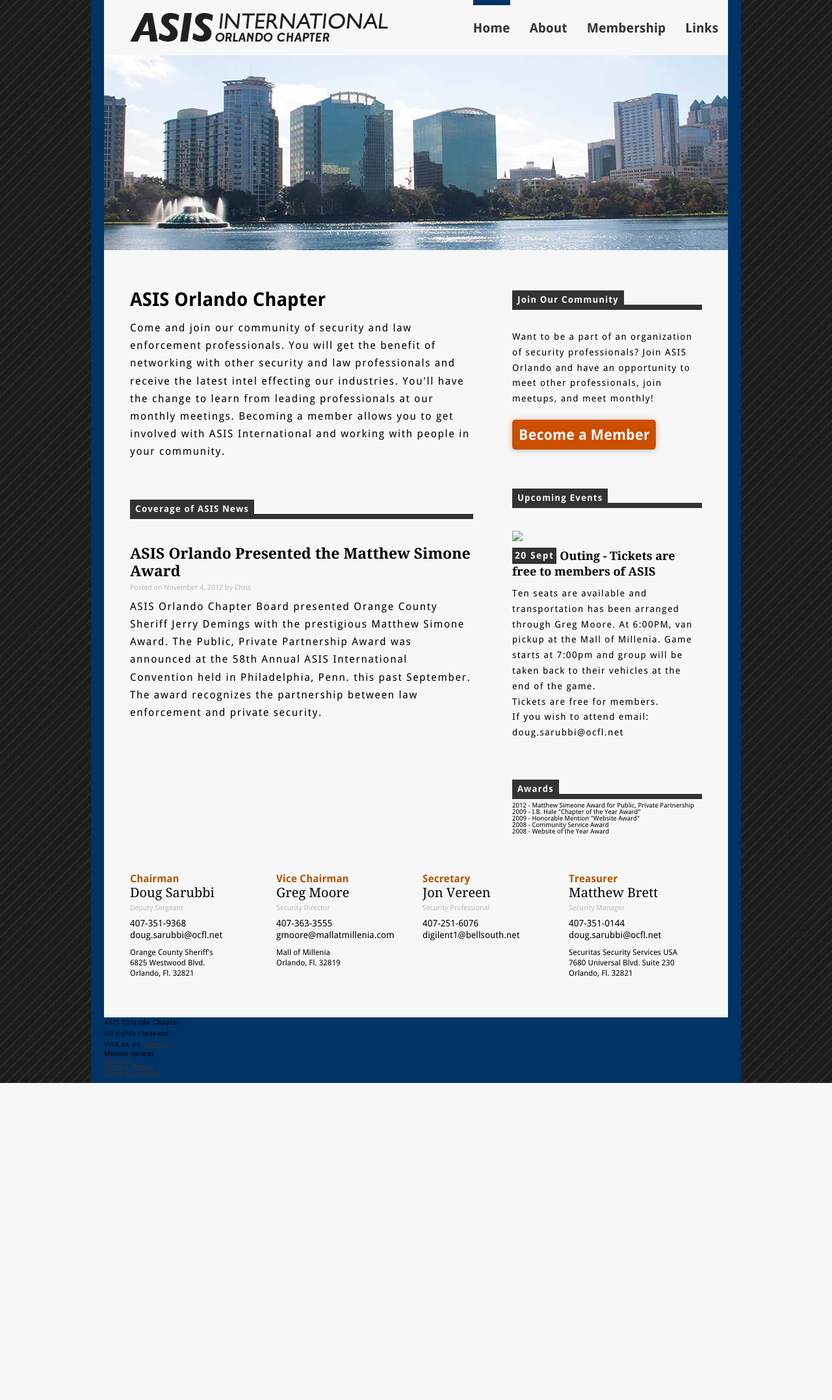
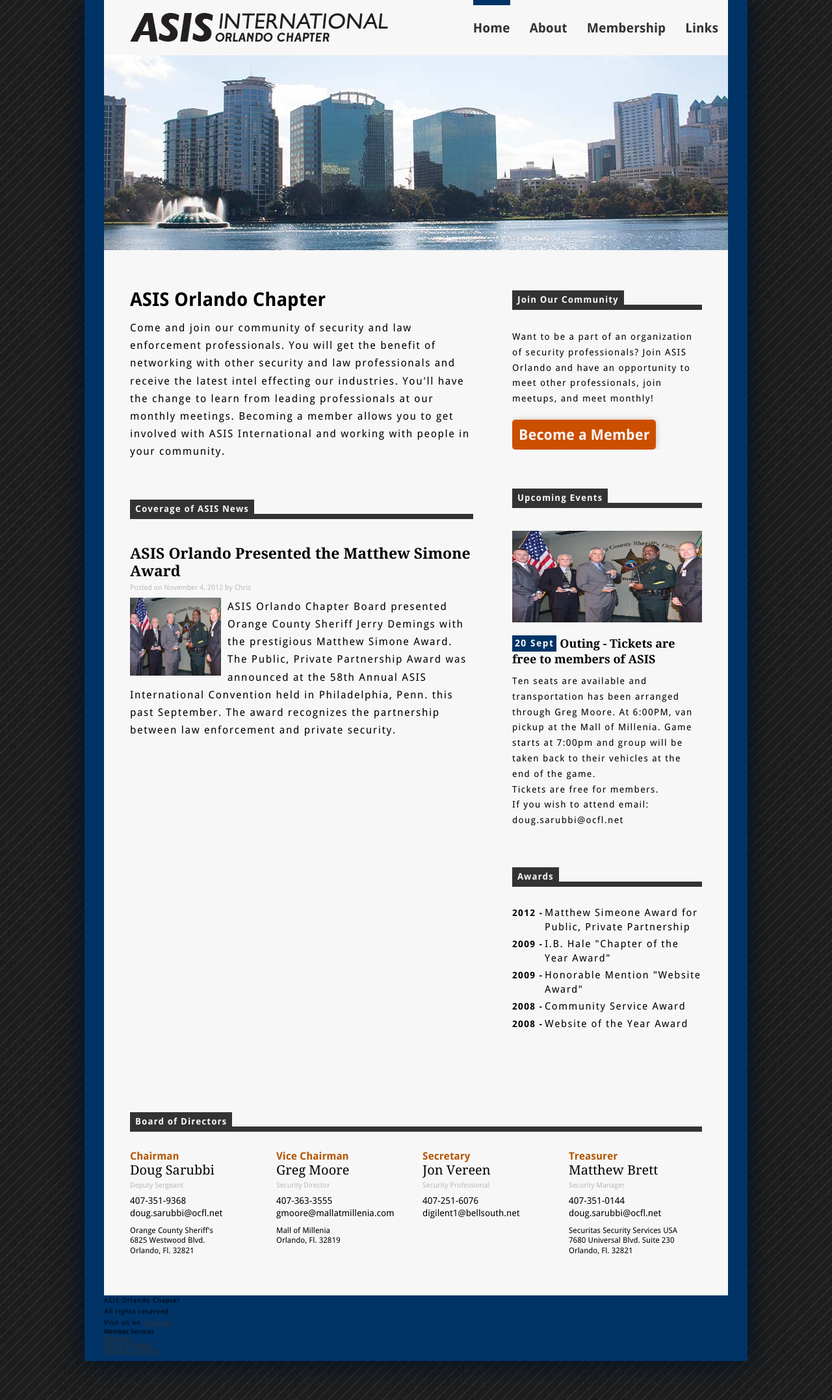
Before and after one commit to bigairali/ASIS_Orlando, a PHP site: page / in a window 1280 px wide. Shown: the whole page at 65% size. Before the commit the page ends 1667 px from the top, so only its background shows below. Run offline with PHP 8.4, Linux system fonts and the light colour scheme.

Commit message:
Fixes and continous styling
Fixed the Awards years, Fixed markup for Links, Memberships, Added Temp
Photos

```diff
--- a/css/style.css
+++ b/css/style.css
@@ -124,6 +124,7 @@ table {
 /* Global Styles ============================================================================ */
 
 body {
+	padding-bottom: 60px;
 	background: url("../images/pinstriped_suit.png");
 	font-family: 'droid_sansregular';
 	font-size: 10px;
@@ -132,6 +133,7 @@ body {
 p {
 	letter-spacing: 0.1em;
 	line-height: 1.7em;
+	overflow: hidden;
 }
 
 /* div clear */
@@ -152,13 +154,15 @@ a:hover {
 #container {
 	width: 960px;
 	margin: 0 auto;
-	padding: 0 20px 10px;
+	padding: 0 30px 10px;
 	background-color: #003366;
+	box-shadow: 0px 0px 40px 4px #001122;
 }
 
 /* White Background */
 #main {
 	background-color: #f7f7f7;
+	padding-bottom: 60px;
 }
 
 /* Content Columns */
@@ -186,7 +190,7 @@ aside p {
 }
 
 	/* Dividers that have content immediately after them */
-h3 + p, h3 + img {
+h3 + p, h3 + img, h3 + ul {
 	margin-top: 30px;
 }
 
@@ -195,12 +199,20 @@ h2, h3 {
 	margin: 60px 0 15px;
 }
 
-	/* Current Page */
+	/* Current Page Title */
 h2 {
 	font-size: 2.9em;
 	font-family: 'droid_sansbold';
 }
 
+	/* Page Dividers */
+h3 {
+	margin-bottom: 5px;
+	border-bottom: 8px solid #333333;
+	letter-spacing: 0.1em;
+}
+
+	/* New Titles */
 h4 {
 	margin: 40px 0 10px;
 	font-family: 'droid_serifbold';
@@ -229,11 +241,19 @@ h4 {
 	display: inline-block;
 }
 
-h3 {
-	margin-bottom: 5px;
-	border-bottom: 8px solid #333333;
-	letter-spacing: 0.1em;
+	/* Thumbnails for images */
+.news_thumb {
+	margin-right: 10px;
+	display: inline-block;
+	float: left;
 }
+
+.upcoming_thumb {
+	margin-bottom: 10px;
+	display: inline-block;
+}
+
+
 
 
 /* Header Styles ============================================================================ */
@@ -271,14 +291,14 @@ nav a {
 	text-decoration: none;
 
 	/* transitions */
-	transition: border-top 1s;
-	-moz-transition: border-top 1s; /* Firefox 4 */
-	-webkit-transition: border-top 1s; /* Safari and Chrome */
-	-o-transition: border-top 1s; /* Opera */
-	transition: border-top 1s;
-	-moz-transition: border-top 1s; /* Firefox 4 */
-	-webkit-transition: border-top 1s; /* Safari and Chrome */
-	-o-transition: border-top 1s; /* Opera */
+	transition: border-top 0.5s;
+	-moz-transition: border-top 0.5s; /* Firefox 4 */
+	-webkit-transition: border-top 0.5s; /* Safari and Chrome */
+	-o-transition: border-top 0.5s; /* Opera */
+	transition: border-top 0.5s;
+	-moz-transition: border-top 0.5s; /* Firefox 4 */
+	-webkit-transition: border-top 0.5s; /* Safari and Chrome */
+	-o-transition: border-top 0.5s; /* Opera */
 }
 
 nav a:hover {
@@ -293,19 +313,19 @@ nav a:hover {
 /* Board of directors Styles ============================================================================ */
 #directors {
 	margin-top: 60px;
-	padding: 0 40px 60px;
+	padding: 0 40px;
 	overflow: hidden;
 	letter-spacing: 0;
 }
 
-#directors > ul {
+.director_container > ul {
 	margin-left: 20px;
 	width: 205px;
 	float: left;
 
 }
 
-#directors > ul:first-child {
+.director_container > ul:first-child {
 	margin-left: 0;
 }
 
@@ -339,6 +359,10 @@ h4 {
 	line-height: 1.2em;
 }
 
+.director_container {
+	padding-top: 25px;
+}
+
 
 /* Side Column Styles ============================================================================ */
 
@@ -365,10 +389,33 @@ aside > h4 {
 	font-size: 1.8em;
 }
 
+aside ul {
+	font-size: 1.4em;
+	letter-spacing: 0.1em;
+	line-height: 1.5em;
+}
+
+aside ul li {
+	margin-bottom: 5px;
+	overflow: hidden;
+}
+
+aside ul li > p {
+	font-size: 1.1em;
+	line-height: 1.4em;
+}
+
+aside ul li > span {
+	width: 50px;
+	font-family: 'droid_sansbold';
+	display: block;
+	float: left;
+}
+
 .upcoming-date {
 	padding: 2px 4px;
 	margin-right: 5px;
-	background: #333333;
+	background: #003366;
 	color: #f7f7f7;
 	font-family: 'droid_sansbold';
 	font-size: 0.8em;
--- a/index.html
+++ b/index.html
@@ -64,7 +64,7 @@
 
 				<div>
 					<h4>ASIS Orlando Presented the Matthew Simone Award<span class="post-author">Posted on November 4, 2012 by Chris</span></h4>
-					<p>ASIS Orlando Chapter Board presented Orange County Sheriff Jerry Demings with the prestigious Matthew Simone Award. The Public, Private Partnership Award was announced at the 58th Annual ASIS International Convention held in Philadelphia, Penn. this past September. The award recognizes the partnership between law enforcement and private security.</p>
+					<p><img class="news_thumb" src="images/getting_award.jpg" alt="Aliquote" width="140" height="120"> ASIS Orlando Chapter Board presented Orange County Sheriff Jerry Demings with the prestigious Matthew Simone Award. The Public, Private Partnership Award was announced at the 58th Annual ASIS International Convention held in Philadelphia, Penn. this past September. The award recognizes the partnership between law enforcement and private security.</p>
 				</div>
 			</div>
 
@@ -74,7 +74,7 @@
 				<p>Want to be a part of an organization of security professionals? Join ASIS Orlando and have an opportunity to meet other professionals, join meetups, and meet monthly! <a class="member" href="#">Become a Member</a></p>
 
 				<h3><span class="title-section">Upcoming Events</span></h3>
-				<img src="#" />
+				<img class="upcoming_thumb" src="images/getting_award.jpg" alt="Aliquote" width="292" height="141">
 				<h4><span class="upcoming-date">20 Sept</span>Outing - Tickets are free to members of ASIS</h4>
 				<p>Ten seats are available and transportation has been arranged through Greg Moore. At 6:00PM, van pickup at the Mall of Millenia. Game starts at 7:00pm and group will be taken back to their vehicles at the end of the game.</p>
 				<p>Tickets are free for members.</p>
@@ -82,17 +82,20 @@
 
 				<h3><span class="title-section">Awards</span></h3>
 				<ul>
-					<li><span>2012 -</span> Matthew Simeone Award for Public, Private Partnership</li>
-					<li><span>2009 -</span> I.B. Hale "Chapter of the Year Award"</li>
-					<li><span>2009 -</span> Honorable Mention "Website Award"</li>
-					<li><span>2008 -</span> Community Service Award</li>
-					<li><span>2008 -</span> Website of the Year Award</li>
+					<li><span>2012 -</span><p>Matthew Simeone Award for Public, Private Partnership</p></li>
+					<li><span>2009 -</span><p>I.B. Hale "Chapter of the Year Award"</p></li>
+					<li><span>2009 -</span><p>Honorable Mention "Website Award"</p></li>
+					<li><span>2008 -</span><p>Community Service Award</p></li>
+					<li><span>2008 -</span><p>Website of the Year Award</p></li>
 				</ul>
 			</aside>
 
 			<div class="clear"></div>
 
 			<div id="directors">
+				<h3><span class="title-section">Board of Directors</span></h3>
+
+				<div class="director_container">
 					<ul>
 						<li class="position">Chairman</li>
 						<li class="name">Doug Sarubbi</li>
@@ -139,6 +142,7 @@
 						</li>
 					</ul>
 				</div>
+			</div>
 
 			<div class="clear"></div>
 
--- a/links.html
+++ b/links.html
@@ -47,12 +47,12 @@
 
 			<img src="" />
 
-			<div>
-
+				<div class="main_column">
 					<h2>Weblinks</h2>
 					<p>Below are links for easy access to legislation information and other helpful information. If our members would like to contribute more helpful links, please contact Dave Murray at <a href="mailto:dave@gonnagetcha.com">dave@gonnagetcha.com</a>.</p>
 
 					<h3><span class="title-section">Security Industry Links</span></h3>
+
 					<section>
 						<h4>Law Enforcement</h4>
 
@@ -115,6 +115,7 @@
 					</ul>
 				</aside>
 
+				<div class="clear"></div>
 
 		</section><!-- /main -->
 
--- a/membership.html
+++ b/membership.html
@@ -45,6 +45,7 @@
 
 			<img src="" />
 
+			<div class="main_column">
 				<h2>Join the Community</h2>
 				<p>By joining our ASIS Chapter, ASIS International members in Central Florida can participate on the local level. Established July 22, 1969, we have a long history of security professionals who have mad a great impact locally and nationally on our industry. Participating grants members the benefit of joining security and law enforcement professionals in our chapter, the opportunity to network, and keep pace with the latest intel effecting out industries and learning from leading professionals speaking at our monthly meeting. Joining also allows members to get involved from the ground up in ASIS International and working with some of the best people in your community.</p>
 
@@ -60,6 +61,7 @@
 				<div>
 					<h4>Congratulations to Tim Wood<span class="post-author">Posted on November 13, 2012 by Chris</span></h4>
 					<p><img src="" />Tim Wood, Security Director for Full Sail University, has passes the ASIS test for "Certified Protection Professional". Congratulations from your chapter.</p>
+				</div>
 			</div>
 
 			<aside>
@@ -92,6 +94,7 @@
 				<p>Want to be a part of an organization of security professionals? Join ASIS Orlando and have an opportunity to meet other professionals, join meetups, and meet monthly! <a class="member" href="#">Become a Member</a></p>
 			</aside>
 
+			<div class="clear"></div>
 
 		</section><!-- /main -->
 
```
Also changed, not shown: images/Aliquote.jpg (added), images/getting_award.jpg (added). Lines whose indentation alone changed are shown as unchanged.
